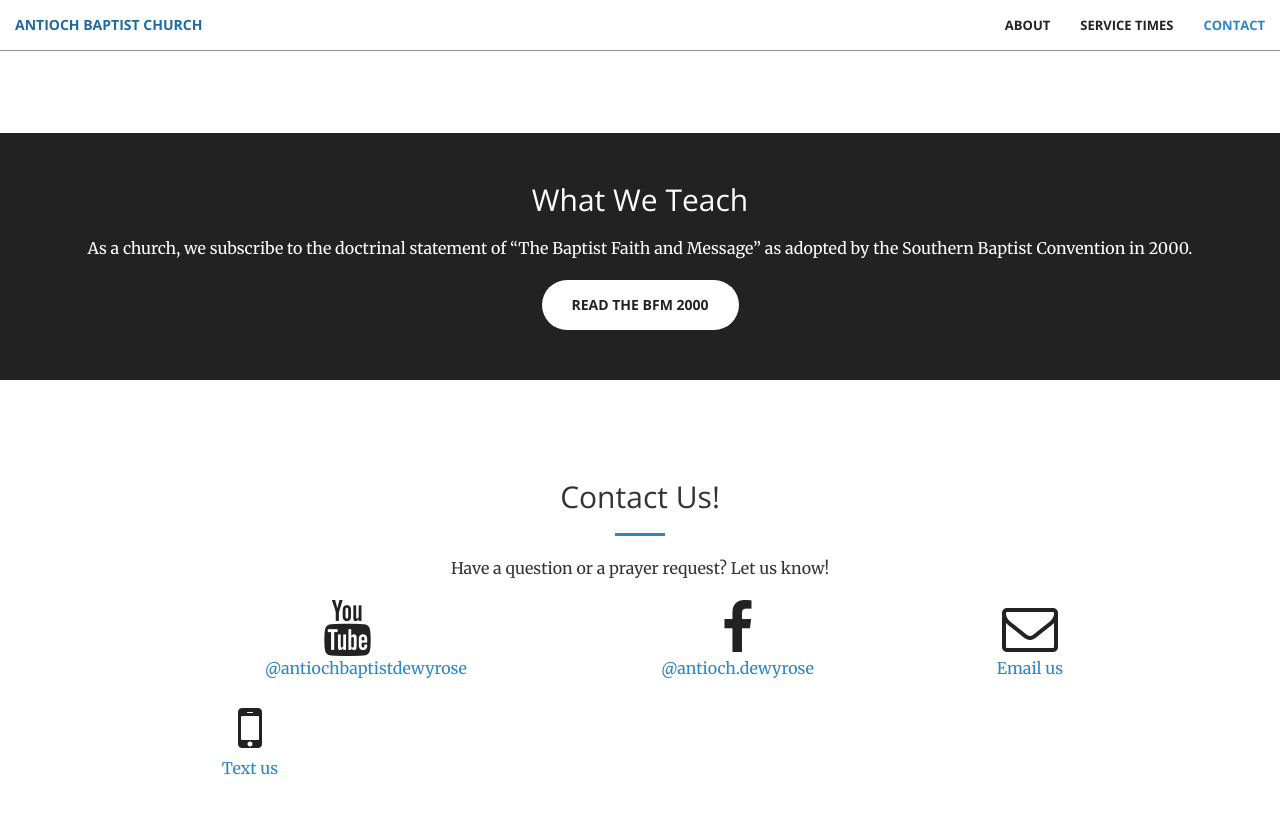
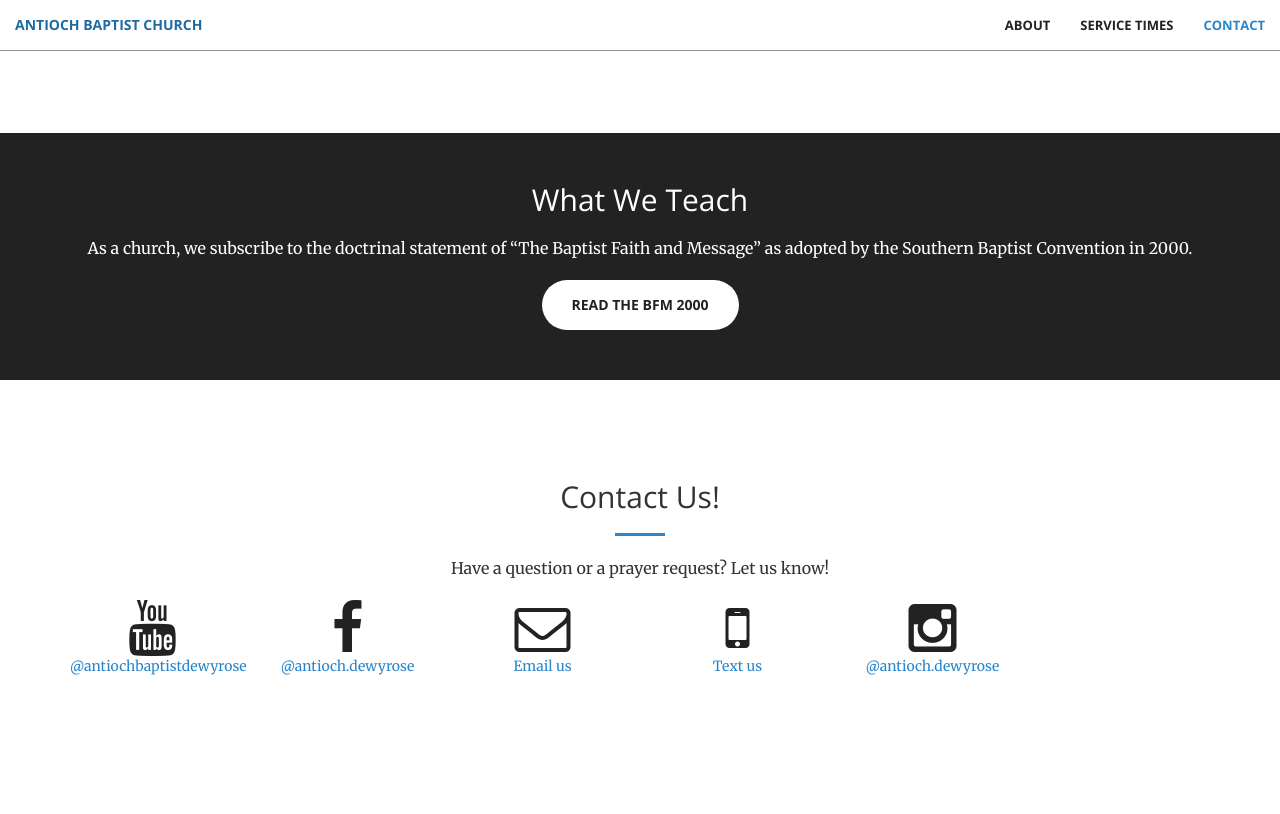
Before and after one commit to antiochbaptist/antiochbaptist.github.io, a Jekyll site: the page built from index.html, in a window 1280 px wide and 900 px high, scrolled down 1685 px. Shown: the top 814 px of the window. Built offline with Jekyll 4.4.1, drawn with Linux system fonts in a browser that asks for light colours; after the commit the page ends 2461 px from its top, so only the background shows below that.

Commit message:
Revamp contact section with new layout and links
Updated the contact section layout and added social links.

```diff
--- a/_includes/contact.html
+++ b/_includes/contact.html
@@ -1,41 +1,46 @@
 <section id="contact">
   <div class="container">
-        <div class="row">
-            <div class="col-lg-8 col-lg-offset-2 text-center">
+    <div class="row text-center">
+      <div class="col-12">
         <h2 class="section-heading">Contact Us!</h2>
         <hr class="primary">
         <p>Have a question or a prayer request? Let us know!</p>
       </div>
-        <div class="col-lg-2 col-lg-offset-2 text-center">
+    </div>
+    <div class="row justify-content-center">
+      <!-- Repeat this block for EACH social link -->
+      <div class="col-xs-6 col-sm-4 col-md-3 col-lg-2 text-center mb-4">
         <a href="https://youtube.com/@antiochbaptistdewyrose">
           <i class="fa fa-youtube fa-3x wow bounceIn" data-wow-delay=".1s"></i>
-                <p>@antiochbaptistdewyrose</p>
+          <div>@antiochbaptistdewyrose</div>
         </a>
       </div>
-        <div class="col-lg-2 col-lg-offset-2 text-center">
+      <div class="col-xs-6 col-sm-4 col-md-3 col-lg-2 text-center mb-4">
         <a href="https://www.facebook.com/antioch.dewyrose">
           <i class="fa fa-facebook fa-3x wow bounceIn" data-wow-delay=".1s"></i>
-                <p>@antioch.dewyrose</p>
+          <div>@antioch.dewyrose</div>
         </a>
       </div>
-        <!--<div class="col-lg-2 col-lg-offset-2 text-center">
+      <!-- Add more social links here -->
+      <div class="col-xs-6 col-sm-4 col-md-3 col-lg-2 text-center mb-4">
+        <a href="mailto:{{ site.email }}">
+          <i class="fa fa-envelope-o fa-3x wow bounceIn" data-wow-delay=".1s"></i>
+          <div>Email us</div>
+        </a>
+      </div>
+      <div class="col-xs-6 col-sm-4 col-md-3 col-lg-2 text-center mb-4">
+        <a href="sms:+1{{ site.sms_phonenumber }}?&amp;body=Hello, I have a question">
+          <i class="fa fa-mobile fa-3x wow bounceIn" data-wow-delay=".1s"></i>
+          <div>Text us</div>
+        </a>
+      </div>
+      <!-- Example for Instagram -->
+      <div class="col-xs-6 col-sm-4 col-md-3 col-lg-2 text-center mb-4">
         <a href="https://www.instagram.com/antioch.dewyrose/">
           <i class="fa fa-instagram fa-3x wow bounceIn" data-wow-delay=".1s"></i>
-                <p>@antioch.dewyrose</p>
-            </a>
-        </div>-->
-        <div class="col-lg-2 col-lg-offset-1 text-center">
-            <a href="mailto:{{ site.email }}">
-            <i class="fa fa-envelope-o fa-3x wow bounceIn" data-wow-delay=".1s"></i>
-                <p>Email us</p>
+          <div>@antioch.dewyrose</div>
         </a>
       </div>
-        <div class="col-lg-2 col-lg-offset-1 text-center">
-            <a href="sms:+1{{ site.sms_phonenumber }}?&amp;body=Hello, I have a question">
-            <i class="fa fa-mobile fa-3x wow bounceIn" data-wow-delay=".1s"></i>
-                <p>Text us</p>
-            </a>
     </div>
-
   </div>
 </section>
```
Lines whose indentation alone changed are shown as unchanged.
